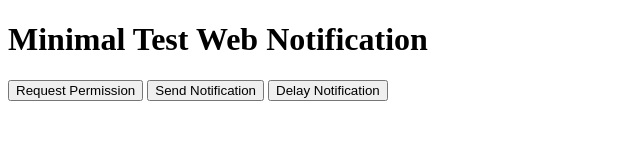
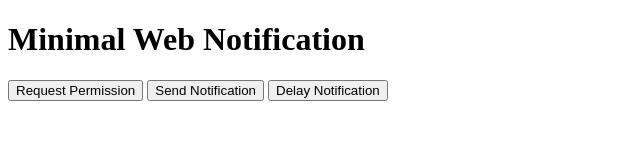
Before and after one commit to SurajSSingh/test-pwa-notify, a plain HTML site: page index.html in a window 1280 px wide. Shown: the whole page, without its empty margins (0-640 px from the left). Drawn offline with Linux system fonts and the light colour scheme.

Commit message:
Update index.html
Revise title and h1 text

```diff
--- a/index.html
+++ b/index.html
@@ -2,14 +2,14 @@
 <html>
 
 <head>
-    <title>Test Notifications</title>
+    <title>Minimal Test Notifications</title>
     <script src="app.js"></script>
     <link rel="manifest" href="manifest.json">
 
 </head>
 
 <body>
-    <h1>Minimal Test Web Notification</h1>
+    <h1>Minimal Web Notification</h1>
     <button id="request-permission">Request Permission</button>
     <button id="send-notification">Send Notification</button>
     <button id="delay-notification">Delay Notification</button>
```
